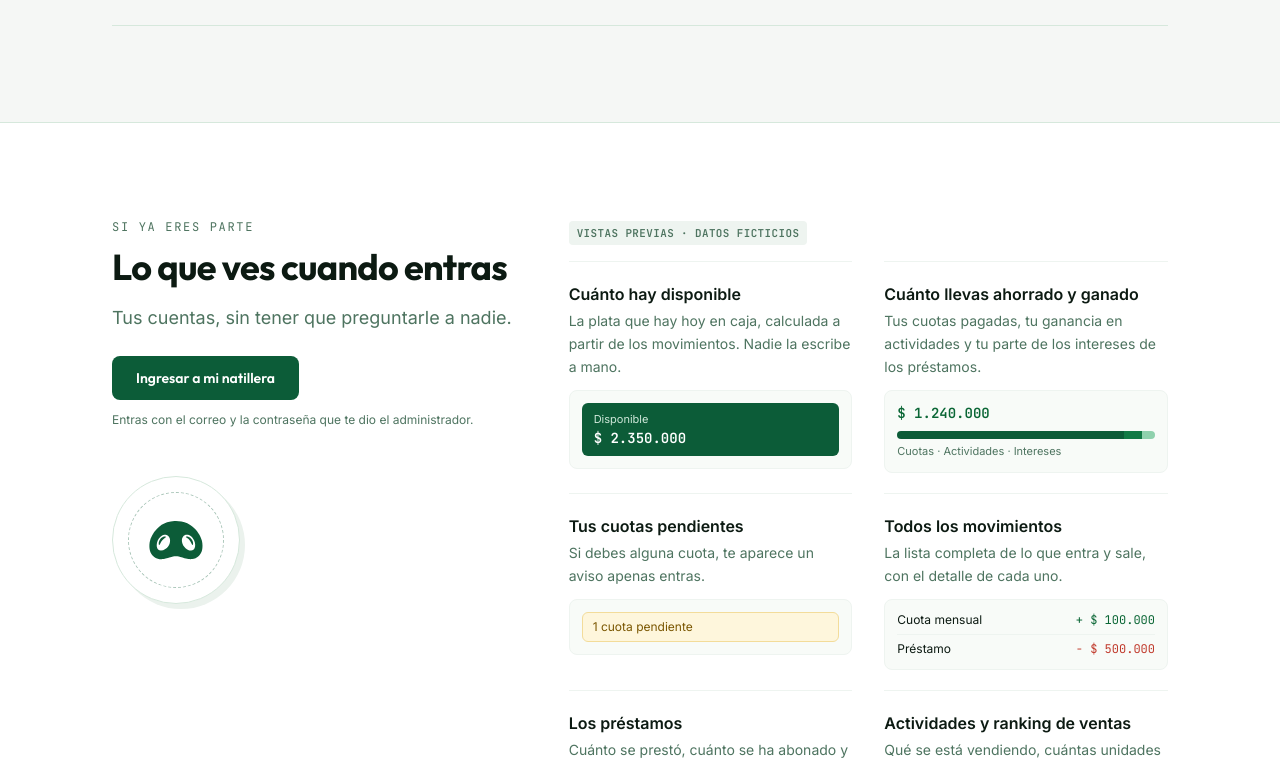
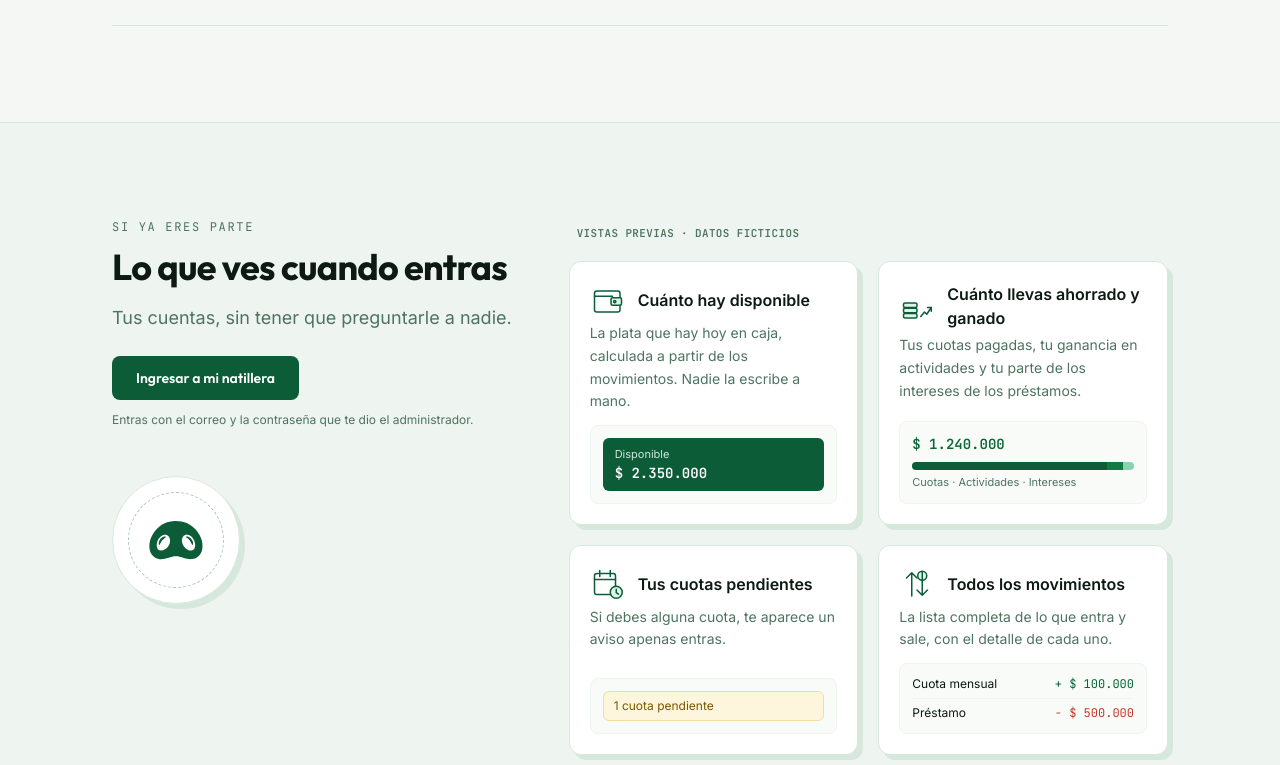
Before and after one commit to JeritoBa/Natillera, a React (Vite) app in the folder Natillera.Frontend/: page / in a window 1280 px wide. Shown: the part 2522-3287 px from the top of the page. Built offline with nearby package versions, Linux system fonts and the light colour scheme; no server answers.

Commit message:
design: added icons and designed cards format inside 'lo que ves cuando entra' landing section

```diff
--- a/Natillera.Frontend/src/features/landing/components/LandingIcons.tsx
+++ b/Natillera.Frontend/src/features/landing/components/LandingIcons.tsx
@@ -48,5 +48,35 @@ export const LandingIcon = {
     <circle cx="34" cy="35" r="8" fill={A} />
     <path d="M30.5 35l2.5 2.5 5-5" />
   </>),
+  Caja: base('0 0 48 48', 'w-10 h-10', <>
+    <rect x="6" y="12" width="34" height="28" rx="3" />
+    <path d="M6 19h24" />
+    <rect x="28" y="21" width="14" height="10" rx="2" fill={A} />
+    <circle cx="33" cy="26" r="1.5" />
+  </>),
+  Ahorro: base('0 0 48 48', 'w-10 h-10', <>
+    <rect x="6" y="34" width="18" height="6" rx="2" fill={A} />
+    <rect x="6" y="27" width="18" height="6" rx="2" fill={A} />
+    <rect x="6" y="20" width="18" height="6" rx="2" fill={A} />
+    <path d="M29 38l5-6 3 3 6-9" />
+    <path d="M38 26h5v5" />
+  </>),
+  Aviso: base('0 0 48 48', 'w-10 h-10', <>
+    <rect x="6" y="10" width="28" height="28" rx="3" />
+    <path d="M6 18h28M13 6v8M27 6v8" />
+    <circle cx="35" cy="35" r="8" fill={A} />
+    <path d="M35 31v4.5l3 2" />
+  </>),
+  Movimientos: base('0 0 48 48', 'w-10 h-10', <>
+    <circle cx="31" cy="13" r="6" fill={A} />
+    <path d="M17 40V9M10 16l7-7 7 7" />
+    <path d="M31 8v31M24 32l7 7 7-7" />
+  </>),
+  Trofeo: base('0 0 48 48', 'w-10 h-10', <>
+    <path d="M15 8h18v10a9 9 0 01-18 0z" fill={A} />
+    <path d="M15 12H9a5 5 0 005 7M33 12h6a5 5 0 01-5 7" />
+    <path d="M24 27v6" />
+    <rect x="17" y="33" width="14" height="7" rx="1.5" />
+  </>),
   Flecha: base('0 0 48 16', 'w-12 h-4', <path d="M2 8h42M37 2l7 6-7 6" />),
 }
--- a/Natillera.Frontend/src/features/landing/pages/LandingPage.tsx
+++ b/Natillera.Frontend/src/features/landing/pages/LandingPage.tsx
@@ -15,12 +15,12 @@ const steps = [
 ]
 
 const memberViews = [
-  { term: 'Cuánto hay disponible', desc: 'La plata que hay hoy en caja, calculada a partir de los movimientos. Nadie la escribe a mano.', preview: <MemberPreview.Available /> },
-  { term: 'Cuánto llevas ahorrado y ganado', desc: 'Tus cuotas pagadas, tu ganancia en actividades y tu parte de los intereses de los préstamos.', preview: <MemberPreview.Saved /> },
-  { term: 'Tus cuotas pendientes', desc: 'Si debes alguna cuota, te aparece un aviso apenas entras.', preview: <MemberPreview.Pending /> },
-  { term: 'Todos los movimientos', desc: 'La lista completa de lo que entra y sale, con el detalle de cada uno.', preview: <MemberPreview.Movements /> },
-  { term: 'Los préstamos', desc: 'Cuánto se prestó, cuánto se ha abonado y qué intereses faltan por pagar.', preview: <MemberPreview.Loans /> },
-  { term: 'Actividades y ranking de ventas', desc: 'Qué se está vendiendo, cuántas unidades tiene cada quien y el top 10 de quienes más han ganado.', preview: <MemberPreview.Ranking /> },
+  { icon: LandingIcon.Caja, term: 'Cuánto hay disponible', desc: 'La plata que hay hoy en caja, calculada a partir de los movimientos. Nadie la escribe a mano.', preview: <MemberPreview.Available /> },
+  { icon: LandingIcon.Ahorro, term: 'Cuánto llevas ahorrado y ganado', desc: 'Tus cuotas pagadas, tu ganancia en actividades y tu parte de los intereses de los préstamos.', preview: <MemberPreview.Saved /> },
+  { icon: LandingIcon.Aviso, term: 'Tus cuotas pendientes', desc: 'Si debes alguna cuota, te aparece un aviso apenas entras.', preview: <MemberPreview.Pending /> },
+  { icon: LandingIcon.Movimientos, term: 'Todos los movimientos', desc: 'La lista completa de lo que entra y sale, con el detalle de cada uno.', preview: <MemberPreview.Movements /> },
+  { icon: LandingIcon.Presta, term: 'Los préstamos', desc: 'Cuánto se prestó, cuánto se ha abonado y qué intereses faltan por pagar.', preview: <MemberPreview.Loans /> },
+  { icon: LandingIcon.Trofeo, term: 'Actividades y ranking de ventas', desc: 'Qué se está vendiendo, cuántas unidades tiene cada quien y el top 10 de quienes más han ganado.', preview: <MemberPreview.Ranking /> },
 ]
 
 const gains = [
@@ -157,7 +157,7 @@ export function LandingPage() {
           </div>
         </section>
 
-        <section aria-labelledby="miembros-title" className="bg-white border-y border-[#d6e8dc]">
+        <section aria-labelledby="miembros-title" className="bg-[#eef4f0] border-y border-[#d6e8dc]">
           <div className={`${CONTAINER} py-16 md:py-24 grid lg:grid-cols-12 gap-10`}>
             <div className="lg:col-span-5 lg:sticky lg:top-8 self-start">
               <p className={EYEBROW}>Si ya eres parte</p>
@@ -165,7 +165,7 @@ export function LandingPage() {
               <p className={`${BODY} mt-4`}>Tus cuentas, sin tener que preguntarle a nadie.</p>
               <Link to="/login" className={`btn-primary mt-6 inline-flex min-h-11 items-center px-6 rounded-lg text-sm ${FOCUS}`}>Ingresar a mi natillera</Link>
               <p className="mt-3 text-xs text-[#4e7460]">Entras con el correo y la contraseña que te dio el administrador.</p>
-              <div aria-hidden="true" className="mt-10 lg:mt-12 inline-flex items-center justify-center w-28 h-28 md:w-32 md:h-32 rounded-full bg-white border border-[#d6e8dc] shadow-[5px_5px_0_0_#ebf2ed]">
+              <div aria-hidden="true" className="mt-10 lg:mt-12 inline-flex items-center justify-center w-28 h-28 md:w-32 md:h-32 rounded-full bg-white border border-[#d6e8dc] shadow-[5px_5px_0_0_#d6e8dc]">
                 <span className="inline-flex items-center justify-center w-[5.25rem] h-[5.25rem] md:w-24 md:h-24 rounded-full border border-dashed border-[#0c5c38]/35">
                   <img src="/favicon.svg" alt="" className="w-12 h-12 md:w-14 md:h-14 select-none" />
                 </span>
@@ -173,12 +173,12 @@ export function LandingPage() {
             </div>
             <div className="lg:col-span-7">
               <p className="badge-neutral inline-block px-2 py-1 rounded uppercase">Vistas previas · datos ficticios</p>
-              <dl className="mt-4 grid sm:grid-cols-2 gap-x-8">
+              <dl className="mt-4 grid sm:grid-cols-2 gap-5">
                 {memberViews.map(item => (
-                  <div key={item.term} className="py-5 border-t border-[#eef4f0]">
-                    <dt className="font-semibold text-[#0c1a12]">{item.term}</dt>
+                  <div key={item.term} className="flex flex-col rounded-xl border border-[#d6e8dc] bg-white p-5 shadow-[5px_5px_0_0_#d6e8dc]">
+                    <dt className="flex items-center gap-3 font-semibold text-[#0c1a12]"><item.icon className="w-9 h-9 shrink-0 text-[#0c5c38]" />{item.term}</dt>
                     <dd className="text-sm text-[#4e7460] mt-1 leading-relaxed">{item.desc}</dd>
-                    <div aria-hidden="true" className="mt-3 rounded-lg border border-[#eef4f0] bg-[#f8fbf8] p-3">{item.preview}</div>
+                    <div aria-hidden="true" className="mt-auto pt-3"><div className="rounded-lg border border-[#eef4f0] bg-[#f8fbf8] p-3">{item.preview}</div></div>
                   </div>
                 ))}
               </dl>
```
